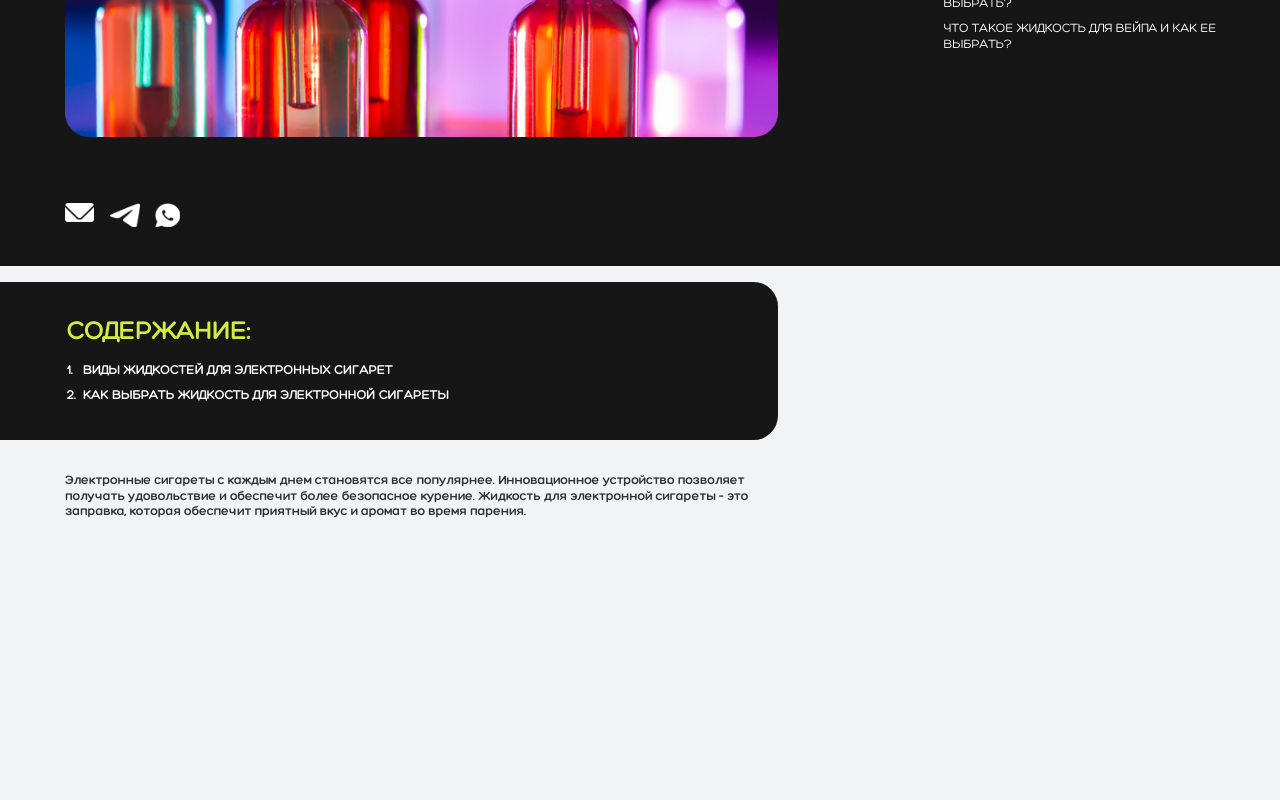
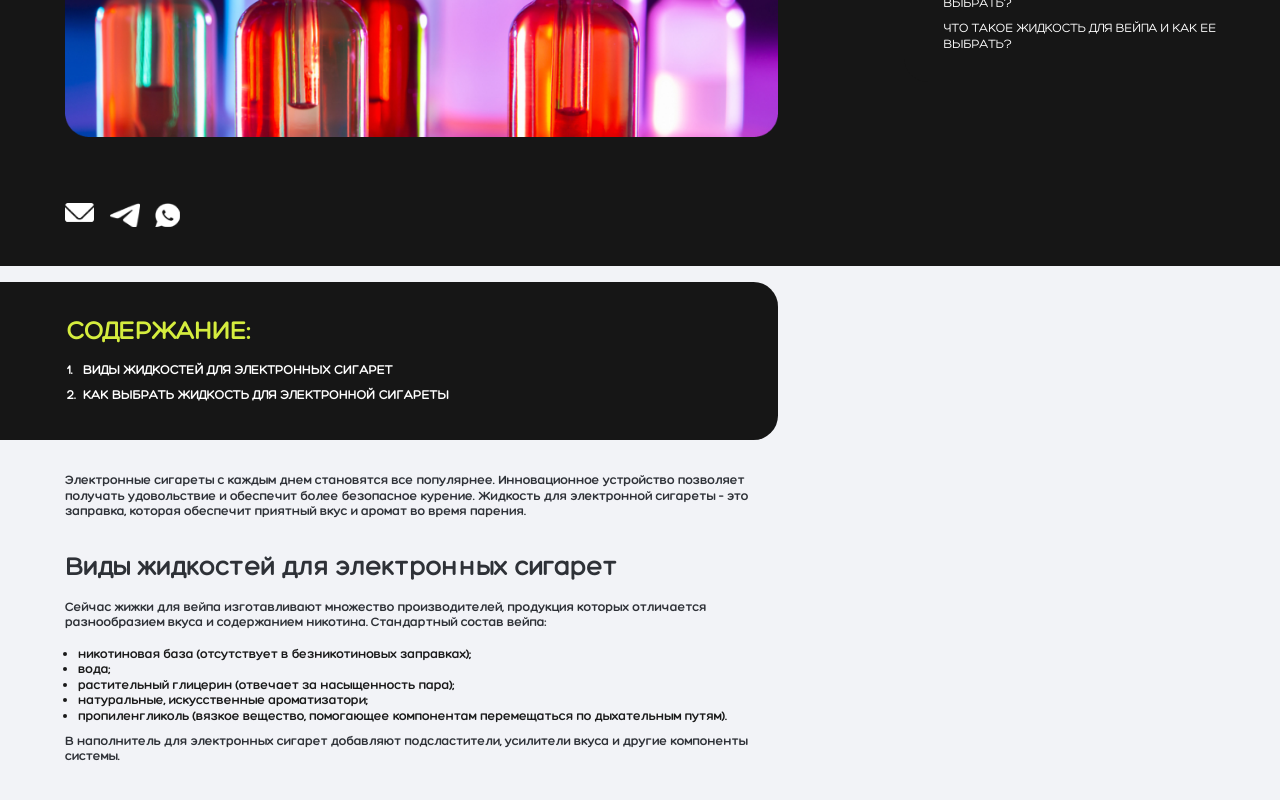
Before and after one commit to RahmanRahmanov/nikotin, a Vue app: page /article in a window 1280 px wide. Shown: the part 436-1236 px from the top of the page. Built offline with nearby package versions, Linux system fonts and the light colour scheme.

Commit message:
article text start

```diff
--- a/src/assets/css/init.css
+++ b/src/assets/css/init.css
@@ -1396,12 +1396,50 @@ width: 29.06rem;
   gap: 1.25rem;
 }
 .article_after_block_text {
-  position: absolute;
-  top: 15.87rem;
-  left: 5rem;
   color: rgb(46, 49, 55);
   font-family: Hero-Bold;
   font-weight: 700;
   line-height: 1.19rem;
   letter-spacing: -0.02rem;
 }
+.article_after_block_name{
+  color: rgb(46, 49, 55);
+font-family: Hero-Regular;
+font-size: 2rem;
+font-weight: 700;
+line-height: 2.38rem;
+}
+.article_after_block_text_pos1{
+  padding-left: 5rem;
+  padding-top: 2.5rem;
+}
+.list_articles {
+  list-style: disc;
+  display: flex;
+  flex-direction: column;
+  padding-left: 1rem;
+}
+.article_after_name_block{
+display: flex;
+flex-direction: column;
+row-gap: 1.25rem;
+padding-left: 5rem;
+padding-top: 2.5rem;
+padding-bottom: 0.75rem;
+}
+.pad_text_article5rem{
+  padding-left: 5rem;
+}
+.title_goods_block{
+  background-size: cover;
+  background-repeat: no-repeat;
+  display: flex;
+  width: 100%;
+  height: 100%;
+  justify-content: space-around;
+  padding-top: 15rem;
+}
+.top_goods_block{
+  padding-top: 2.5rem;
+  padding-left: 5rem;
+}
--- a/src/components/ArticlePages.vue
+++ b/src/components/ArticlePages.vue
@@ -59,13 +59,35 @@
         >
       </div>
     </div>
-    <p class="article_after_block_text">
+    <p class="article_after_block_text article_after_block_text_pos1">
       Электронные сигареты с каждым днем становятся все популярнее.
       Инновационное устройство позволяет <br />
       получать удовольствие и обеспечит более безопасное курение. Жидкость для
       электронной сигареты – это <br />
       заправка, которая обеспечит приятный вкус и аромат во время парения.
     </p>
+    <div class="article_after_name_block">
+    <p class="article_after_block_name">Виды жидкостей для электронных сигарет</p>
+    <p class="article_after_block_text">Сейчас жижки для вейпа изготавливают множество производителей, продукция которых отличается <br>
+      разнообразием вкуса и содержанием никотина. Стандартный состав вейпа:</p>
+      <ul class="list_articles article_after_block_text">
+          <p ></p>
+          <li>
+            никотиновая база (отсутствует в безникотиновых заправках);
+          </li>
+          <li>
+            вода;
+          </li>
+          <li>
+растительный глицерин (отвечает за насыщенность пара);
+          </li>
+          <li>натуральные, искусственные ароматизатори;
+          </li>
+          <li>пропиленгликоль (вязкое вещество, помогающее компонентам перемещаться по дыхательным путям).
+          </li>
+        </ul></div>
+        <p class="article_after_block_text pad_text_article5rem">В наполнитель для электронных сигарет добавляют подсластители, усилители вкуса и другие компоненты<br>
+        системы.</p>
   </div>
 
   <MakeorderBlock />
--- /dev/null
+++ b/src/components/GoodsPages.vue
@@ -0,0 +1,48 @@
+<template>
+<HeaderBlock/>
+<section class="title_catalog_container">
+    <div class="title_goods_block">
+    </div>
+    <div class="social_media">
+      <div class="mail_social"></div>
+      <div class="tg_social"></div>
+      <div class="wp_social"></div>
+    </div>
+  </section>
+  <div class="day_night_container">
+    <div class="day_night_block">
+      <div class="day_night_text_block">
+        <p class="day_night_title">day&night</p>
+        <p class="day_night_text">линейка вкусов<br />для ценителей крепости</p>
+      </div>
+      <div class="day_night_img_block">
+      <div class="day_night_img"><img class="day_night_img1" src="@/assets/img/day_night1.png" alt=""><p class="day_night_text_img color_white">Более высокая<br>усвояемость<br>никотина</p></div>
+      <div class="day_night_img"><img class="day_night_img1" src="@/assets/img/day_night2.png" alt=""><p class="day_night_text_img color_white">Отличное<br>насыщение</p></div>
+      <div class="day_night_img"><img class="day_night_img1" src="@/assets/img/day_night3.png" alt=""><p class="day_night_text_img color_white">Инновационный<br>подход</p></div>
+      </div>
+      </div>
+    </div>
+    <section class="top_goods_slider">
+        <div class="top_goods_block">
+            <p class="top_tastes_text color_grey-black">популярные товары</p>
+        </div>
+    </section>
+    <TopLiest/>
+<MakeorderBlock/>
+<FooterBlock/>
+</template>
+
+<script>
+import HeaderBlock from "./stabl/HeaderBlock.vue";
+import MakeorderBlock from "./stabl/MakeorderBlock.vue";
+import FooterBlock from "./stabl/FooterBlock.vue";
+import TopLiest from "./stabl/TopLiest.vue";
+export default {
+  components: {
+    HeaderBlock,
+    MakeorderBlock,
+    FooterBlock,
+    TopLiest,
+},
+};
+</script>
--- a/src/main.js
+++ b/src/main.js
@@ -7,7 +7,7 @@ import ContactsPages from "@/components/ContactsPages.vue";
 import DeliveryPages from "@/components/DeliveryPages.vue";
 import NewsPages from "@/components/NewsPages.vue";
 import ArticlePages from "@/components/ArticlePages.vue";
-
+import GoodsPages from "@/components/GoodsPages.vue";
 const router = createRouter({
   history: createWebHistory(),
   routes: [
@@ -40,6 +40,11 @@ const router = createRouter({
     name: "ArticlePages",
     path: "/article",
     component: ArticlePages,
+   },
+   {
+    name: "GoodsPages",
+    path: "/goods",
+    component: GoodsPages,
    }
   ],
 });
```
